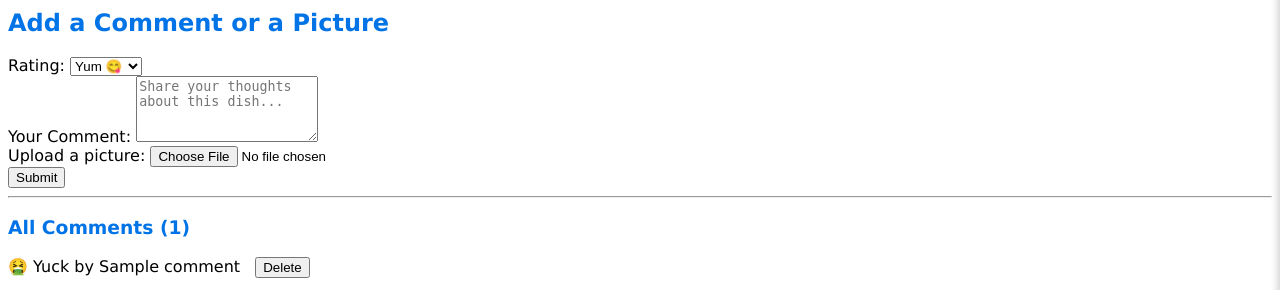
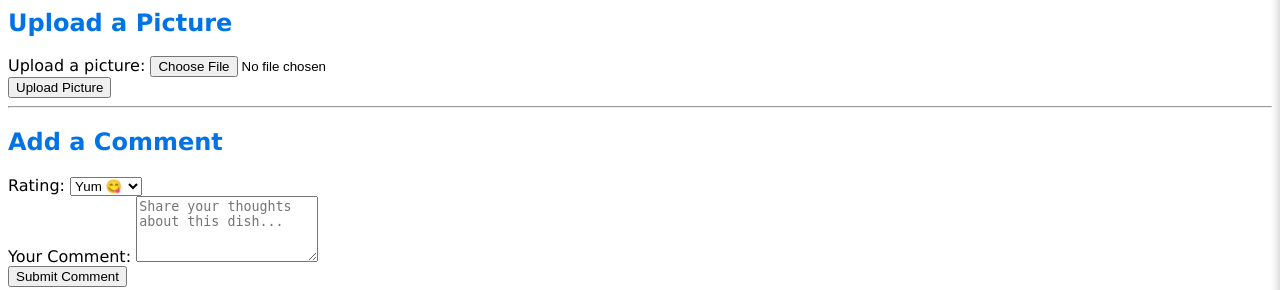
Before and after one commit to Dorajyl/WellesleyFreshPlus, a Flask app: template templates/dish.html in a window 1280 px wide. Shown: the part 469-759 px from the top of the page. Run offline with Flask 3, Linux system fonts and the light colour scheme; the template is opened without the code that fills it: most values are stand-ins (such as "Sample title", 1, 10 or a date in 2020).

Commit message:
separate comment and picture functionalities

```diff
--- a/templates/dish.html
+++ b/templates/dish.html
@@ -35,9 +35,27 @@
 
     <hr>
 
-    <h2>Add a Comment or a Picture</h2>
+    <h2>Upload a Picture</h2>
 
-    <!-- Comment & Picture Form -->
+    <!-- Picture Upload Form -->
+    <div class="picture-form">
+        <form method="POST"
+              action="{{ url_for('get_dish', did=dish.did) }}"
+              enctype="multipart/form-data">
+            <div class="form-group">
+                <label for="picture">Upload a picture:</label>
+                <input type="file" id="picture" name="picture" required>
+            </div>
+
+            <button type="submit">Upload Picture</button>
+        </form>
+    </div>
+
+    <hr>
+
+    <h2>Add a Comment</h2>
+
+    <!-- Comment Form -->
     <div class="comment-form">
         <form method="POST"
               action="{{ url_for('get_dish', did=dish.did) }}"
@@ -50,20 +68,13 @@
                 </select>
             </div>
 
-            <!-- Comment -->
             <div class="form-group">
                 <label for="comment">Your Comment:</label>
                 <textarea id="comment" name="comment" rows="4"
-                          placeholder="Share your thoughts about this dish..."></textarea>
+                          placeholder="Share your thoughts about this dish..." required></textarea>
             </div>
 
-            <!-- Picture -->
-            <div class="form-group">
-                <label for="picture">Upload a picture:</label>
-                <input type="file" id="picture" name="picture">
-            </div>
-
-            <button type="submit">Submit</button>
+            <button type="submit">Submit Comment</button>
         </form>
     </div>
 
```
